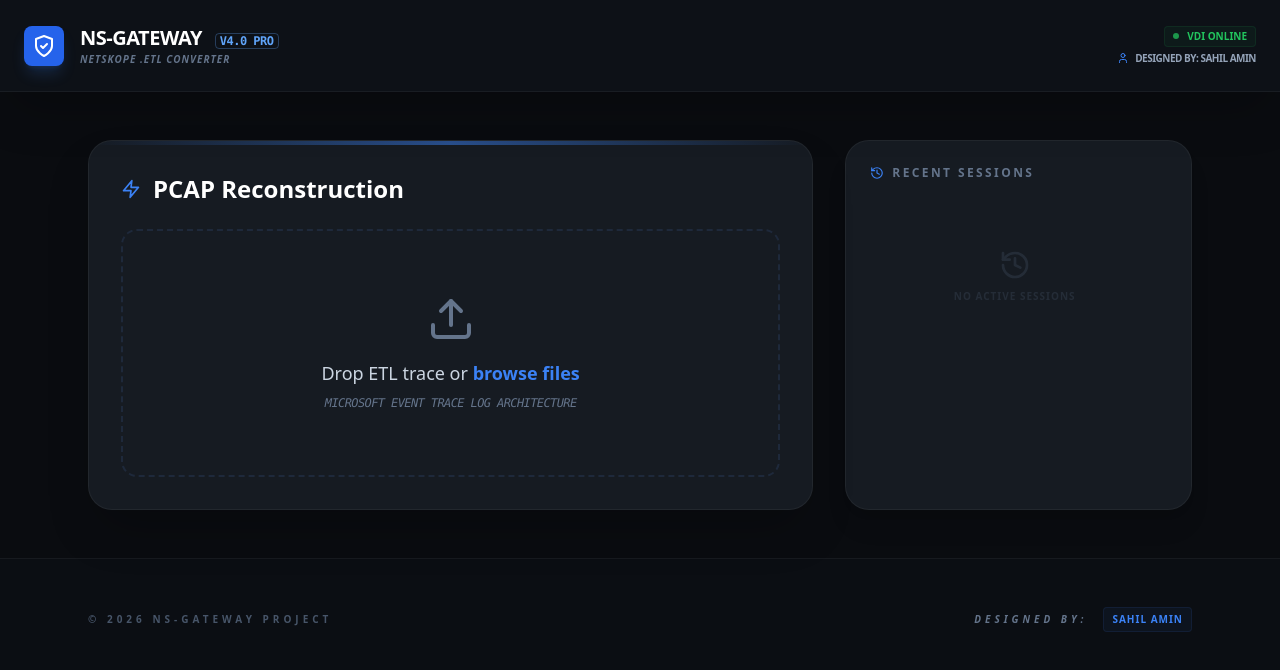
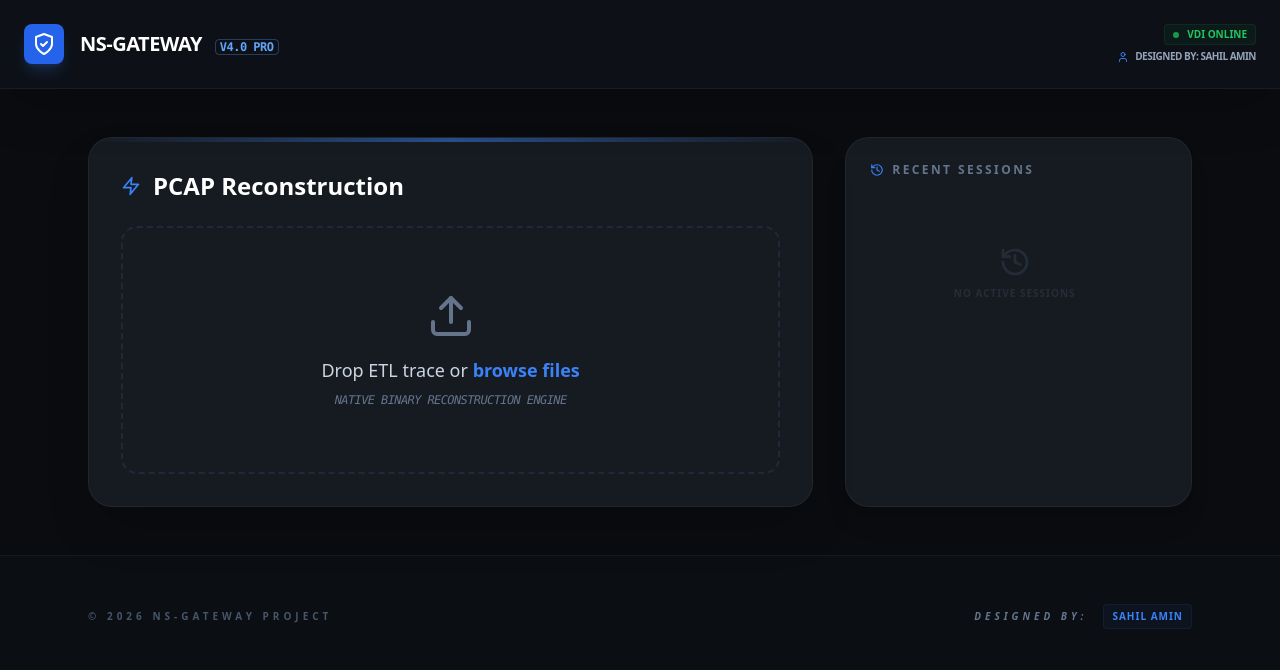
Before and after one commit to rashidaminbuhroo-ux/etl-converter-ui, a React (Create React App) app: page / in a window 1280 px wide. Shown: the top 670 px of the page. Built offline with nearby package versions, Linux system fonts and the light colour scheme.

Commit message:
Update App.jsx

```diff
--- a/src/App.jsx
+++ b/src/App.jsx
@@ -38,8 +38,13 @@ export default function App() {
     formData.append('file', file);
 
     try {
+      // 🎯 FIXED: Added timeout: 0 and headers for large file stability
       const res = await axios.post(`${API_BASE_URL}/api/convert`, formData, {
-        headers: { "ngrok-skip-browser-warning": "69420" }
+        headers: {
+          "ngrok-skip-browser-warning": "69420",
+          "Content-Type": "multipart/form-data"
+        },
+        timeout: 0 // Wait indefinitely for big files
       });
 
       const taskId = res.data.taskId;
@@ -59,8 +64,8 @@ export default function App() {
             toast.success('Conversion Successful');
           }
         } catch (e) { clearInterval(interval); setStatus('idle'); }
-      }, 1500);
-    } catch (err) { setStatus('idle'); toast.error('VDI Engine Offline'); }
+      }, 2000); // Polling every 2 seconds for server stability
+    } catch (err) { setStatus('idle'); toast.error('VDI Engine Offline or Timeout'); }
   };
 
   return (
@@ -74,8 +79,10 @@ export default function App() {
               <ShieldCheck className="text-white w-6 h-6" />
             </div>
             <div>
-              <h1 className="text-xl font-bold text-white tracking-tight">NS-GATEWAY <span className="text-blue-400 text-xs font-mono ml-2 border border-blue-400/30 px-1 rounded">V4.0 PRO</span></h1>
-              <p className="text-[10px] text-slate-500 uppercase font-bold tracking-widest italic">Netskope .ETL Converter</p>
+              <h1 className="text-xl font-bold text-white tracking-tight uppercase">
+                NS-GATEWAY <span className="text-blue-400 text-xs font-mono ml-2 border border-blue-400/30 px-1 rounded">V4.0 PRO</span>
+              </h1>
+              {/* 🎯 Subtitle removed for a cleaner look */}
             </div>
           </div>
           <div className="flex flex-col items-end">
@@ -100,7 +107,7 @@ export default function App() {
               <input {...getInputProps()} />
               <Upload className="w-12 h-12 mx-auto mb-4 text-slate-500 group-hover:text-blue-500 transition-colors" />
               <p className="text-slate-300 text-lg">Drop ETL trace or <span className="text-blue-500 font-semibold">browse files</span></p>
-              <p className="text-xs text-slate-500 mt-2 font-mono italic uppercase tracking-tighter">Microsoft Event Trace Log Architecture</p>
+              <p className="text-xs text-slate-500 mt-2 font-mono italic uppercase tracking-tighter">Native Binary Reconstruction Engine</p>
             </div>
 
             <AnimatePresence>
@@ -111,7 +118,7 @@ export default function App() {
                       <div className="p-3 bg-blue-500/10 rounded-xl"><FileCode className="text-blue-400 w-5 h-5" /></div>
                       <div>
                         <p className="text-sm font-bold text-white truncate max-w-[250px]">{file.name}</p>
-                        <p className="text-[10px] text-slate-500">{(file.size / 1024).toFixed(1)} KB • Binary Integrity Verified</p>
+                        <p className="text-[10px] text-slate-500">{(file.size / 1024).toFixed(1)} KB • Integrity Verified</p>
                       </div>
                     </div>
                     {status === 'idle' ? (
@@ -156,7 +163,6 @@ export default function App() {
           </div>
         </div>
 
-        {/* Updated History Section (Now prominent in the right column) */}
         <div className="space-y-6">
           <div className="bg-[#161b22] border border-white/5 rounded-3xl p-6 shadow-xl h-full">
             <h3 className="text-xs font-bold text-slate-500 uppercase mb-5 flex items-center gap-2 tracking-[0.2em]"><History size={14} className="text-blue-500"/> Recent Sessions</h3>
```
